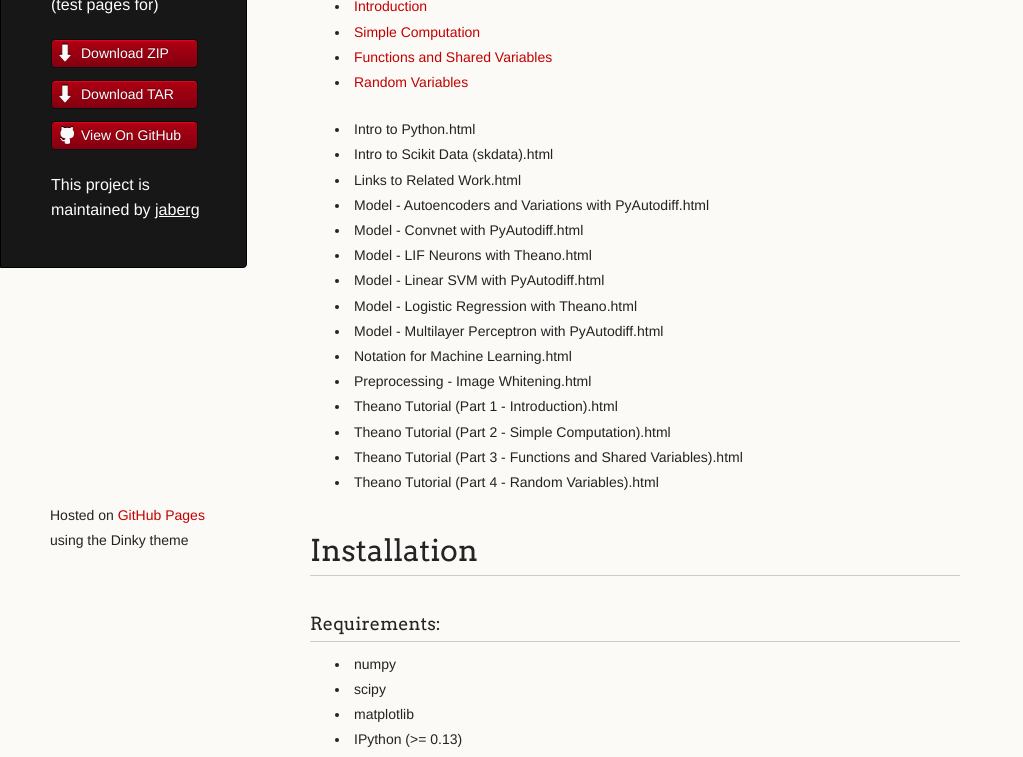
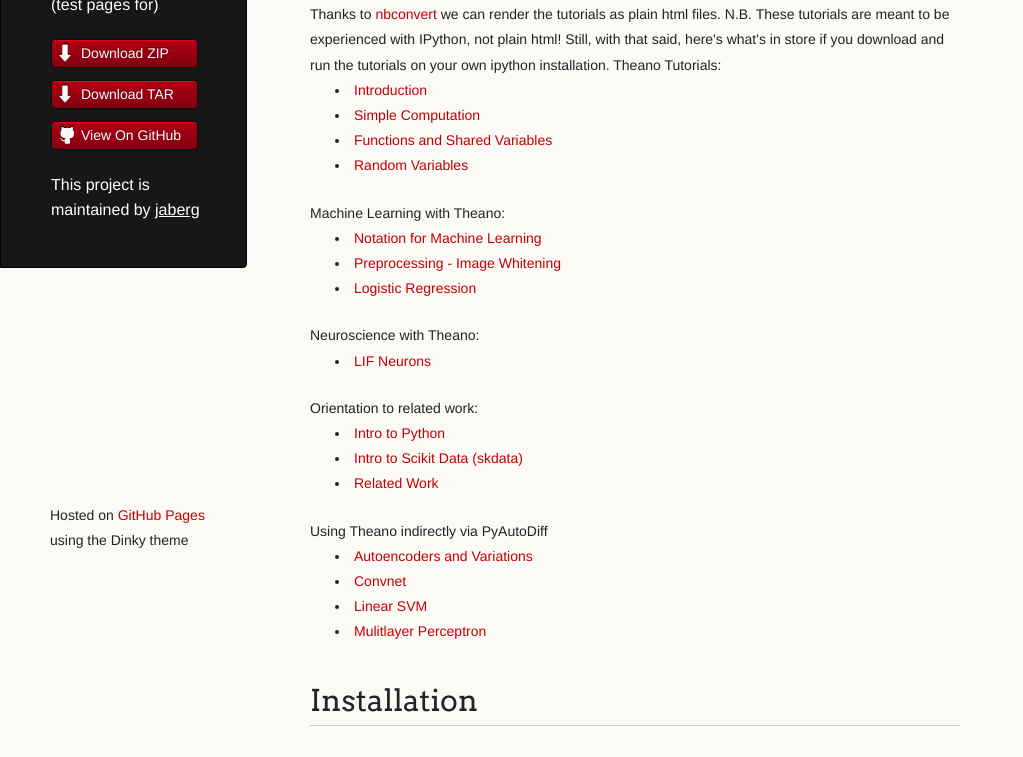
Before and after one commit to jaberg/IPythonTheanoTutorials, a plain HTML site: page index.html in a window 1280 px wide. Shown: the part 215-972 px from the top of the page, without its empty margins (0-1023 px from the left). Drawn offline with Linux system fonts and the light colour scheme.

Commit message:
ENH: added pointers to index

```diff
--- a/index.html
+++ b/index.html
@@ -35,8 +35,14 @@
 <p>A collection of tutorials in ipynb format that illustrate how to do various
 things in Theano.</p>
 
-<h2>Theano Tutorials</h2>
+<h1>HTML Previews</h2>
 
+Thanks to <a href="">nbconvert</a> we can render the tutorials as plain html
+files. <b>N.B. These tutorials are meant to be experienced with IPython, not
+    plain html!</b> Still, with that said, here's what's in store if you
+download and run the tutorials on your own ipython installation.
+
+<b>Theano Tutorials:</b>
 <ul>
     <li><a href="nbpages/Theano Tutorial (Part 1 - Introduction).html">Introduction</a></li>
     <li><a href="nbpages/Theano Tutorial (Part 2 - Simple Computation).html">Simple Computation</a></li>
@@ -44,22 +50,37 @@ things in Theano.</p>
     <li><a href="nbpages/Theano Tutorial (Part 4 - Random Variables).html">Random Variables</a></li>
 </ul>
 
+<b>Machine Learning with Theano:</b>
 <ul>
-    <li>Intro to Python.html</li>
-    <li>Intro to Scikit Data (skdata).html</li>
-    <li>Links to Related Work.html</li>
-    <li>Model - Autoencoders and Variations with PyAutodiff.html</li>
-    <li>Model - Convnet with PyAutodiff.html</li>
-    <li>Model - LIF Neurons with Theano.html</li>
-    <li>Model - Linear SVM with PyAutodiff.html</li>
-    <li>Model - Logistic Regression with Theano.html</li>
-    <li>Model - Multilayer Perceptron with PyAutodiff.html</li>
-    <li>Notation for Machine Learning.html</li>
-    <li>Preprocessing - Image Whitening.html</li>
-    <li>Theano Tutorial (Part 1 - Introduction).html</li>
-    <li>Theano Tutorial (Part 2 - Simple Computation).html</li>
-    <li>Theano Tutorial (Part 3 - Functions and Shared Variables).html</li>
-    <li>Theano Tutorial (Part 4 - Random Variables).html</li>
+    <li><a href="nbpages/Notation for Machine Learning.html">Notation for
+        Machine Learning</a></li>
+    <li><a href="nbpages/Preprocessing - Image Whitening.html">Preprocessing -
+        Image Whitening</a></li>
+    <li><a href="nbpages/Model - Logistic Regression with Theano.html">Logistic
+    Regression</a></li>
+</ul>
+
+<b>Neuroscience with Theano:</b>
+<ul>
+    <li><a href="nbpages/Model - LIF Neurons with Theano.html">LIF Neurons</a></li>
+</ul>
+
+<b>Orientation to related work:</b>
+<ul>
+    <li><a href="nbpages/Intro to Python.html">Intro to Python</a></li>
+    <li><a href="nbpages/Intro to Scikit Data (skdata).html">Intro to Scikit Data (skdata)</a></li>
+    <li><a href="nbpages/Links to Related Work.html">Related Work</a></li>
+</ul>
+
+<b>Using Theano indirectly via PyAutoDiff</b>
+<ul>
+    <li><a href="nbpages/Model - Autoencoders and Variations with PyAutodiff.html">
+        Autoencoders and Variations</a></li>
+    <li><a href="nbpages/Model - Convnet with PyAutodiff.html">
+        Convnet</a></li>
+    <li><a href="nbpages/Model - Linear SVM with PyAutodiff.html">Linear SVM</a></li>
+    <li><a href="nbpages/Model - Multilayer Perceptron with
+        PyAutodiff.html">Mulitlayer Perceptron</a></li>
 </ul>
 
 <h1>Installation</h1>
```
